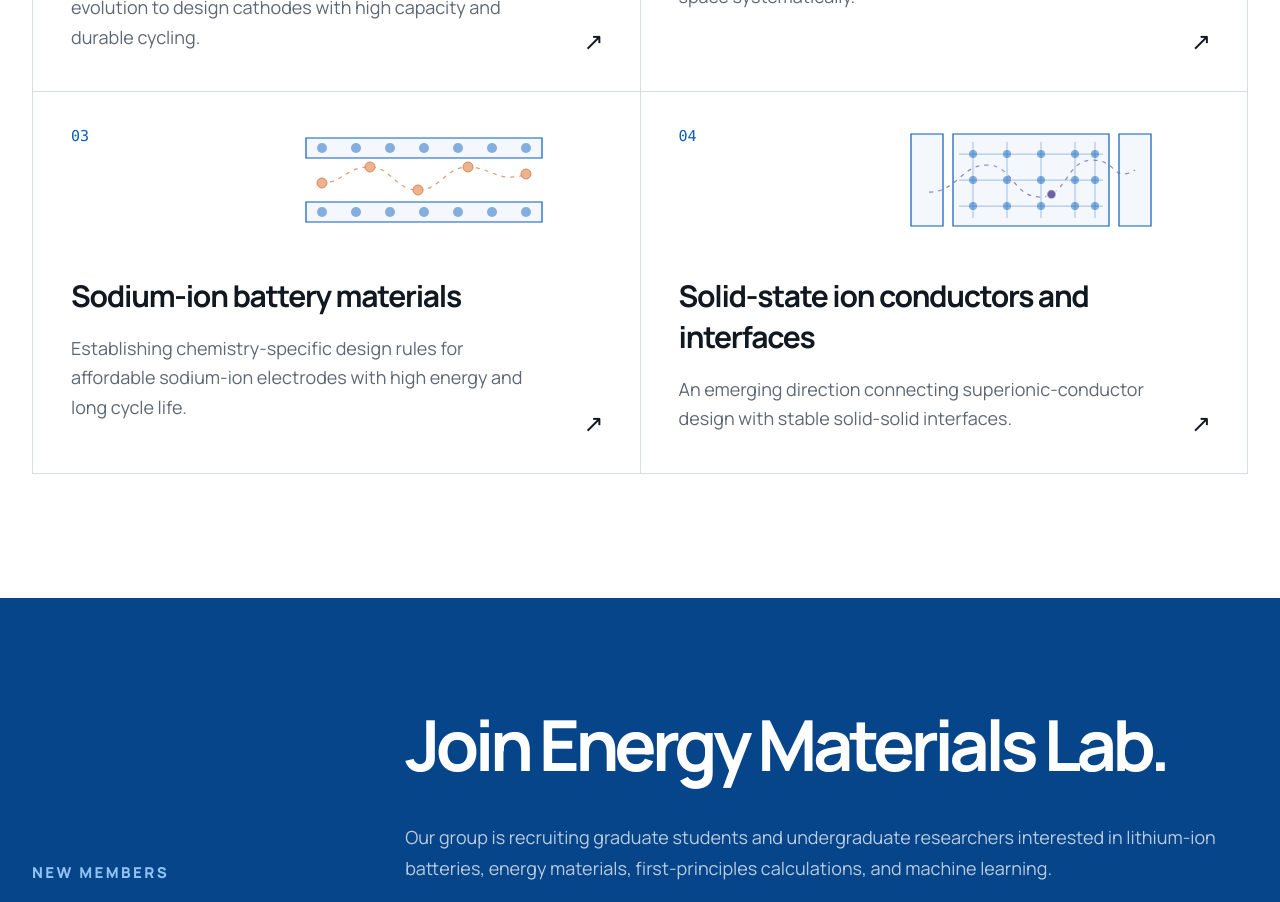
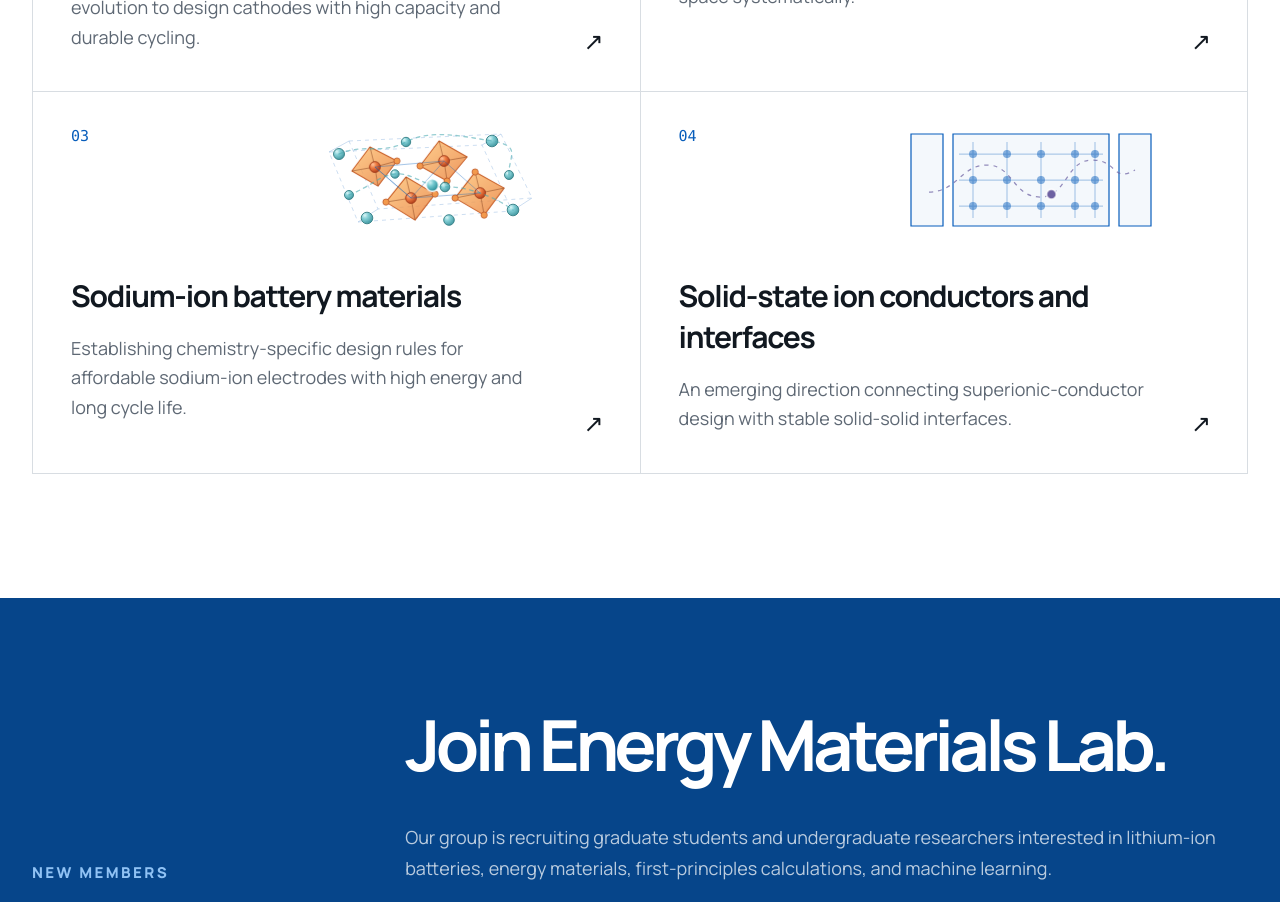
Before and after one commit to Energy-Materials-Laboratory/energy-materials-laboratory.github.io, a Next.js app: page / in a window 1280 px wide. Shown: the part 3200-4102 px from the top of the page. Built offline with nearby package versions, Linux system fonts and the light colour scheme.

Commit message:
Replace sodium-ion animation with NFPP framework
Use an NFPP-inspired polyhedral framework with animated sodium diffusion channels while preserving the other research-area visuals.

```diff
--- a/app/components/ResearchVisual.tsx
+++ b/app/components/ResearchVisual.tsx
@@ -77,28 +77,74 @@ export default function ResearchVisual({ index }: ResearchVisualProps) {
         {...visualProps}
         className="research-visual research-visual-03"
       >
-        <path className="rv-na-slab" d="M12 16H248V36H12Z" />
-        <path className="rv-na-slab" d="M12 80H248V100H12Z" />
-        {[28, 62, 96, 130, 164, 198, 232].map((x) => (
-          <g key={x}>
-            <circle className="rv-na-host" cx={x} cy="26" r="5" />
-            <circle className="rv-na-host" cx={x} cy="90" r="5" />
+        <defs>
+          <linearGradient id="rv-nfpp-polyhedron" x1="0" y1="0" x2="1" y2="1">
+            <stop offset="0" stopColor="#ffc16f" />
+            <stop offset="1" stopColor="#e87930" />
+          </linearGradient>
+          <radialGradient id="rv-nfpp-na" cx="32%" cy="28%" r="72%">
+            <stop offset="0" stopColor="#d5f5f6" />
+            <stop offset=".42" stopColor="#72c8cf" />
+            <stop offset="1" stopColor="#2d8f99" />
+          </radialGradient>
+          <radialGradient id="rv-nfpp-fe" cx="32%" cy="28%" r="72%">
+            <stop offset="0" stopColor="#ffc49d" />
+            <stop offset=".44" stopColor="#ef7c42" />
+            <stop offset="1" stopColor="#b7441e" />
+          </radialGradient>
+        </defs>
+
+        <g className="rv-nfpp-cell">
+          <path className="rv-nfpp-cell-back" d="M55 19L207 12L238 76L84 87Z" />
+          <path className="rv-nfpp-cell-front" d="M35 30L188 23L218 89L64 100Z" />
+          <path className="rv-nfpp-cell-edge" d="M35 30L55 19M188 23L207 12M218 89L238 76M64 100L84 87" />
+        </g>
+
+        <g className="rv-nfpp-framework">
+          <g className="rv-nfpp-polyhedron rv-nfpp-polyhedron-a">
+            <path d="M76 25L103 39L84 64L58 49Z" />
+            <path className="rv-nfpp-polyhedron-lines" d="M81 45L76 25M81 45L103 39M81 45L84 64M81 45L58 49" />
+            <circle className="rv-nfpp-fe" cx="81" cy="45" r="5.4" />
           </g>
-        ))}
-        <path className="rv-na-path" d="M27 61C49 61 52 45 75 45S101 68 124 68S151 45 174 45S205 62 233 52" />
-        {[28, 76, 124, 174, 232].map((x, siteIndex) => (
-          <circle
-            className="rv-na-site"
-            cx={x}
-            cy={[61, 45, 68, 45, 52][siteIndex]}
-            r="5"
-            key={x}
-          />
-        ))}
-        <g className="rv-na-ion">
-          <circle cx="0" cy="0" r="8" />
-          <path d="M-4 0H4M0 -4V4" />
+          <g className="rv-nfpp-polyhedron rv-nfpp-polyhedron-b">
+            <path d="M145 19L173 35L153 59L126 44Z" />
+            <path className="rv-nfpp-polyhedron-lines" d="M150 39L145 19M150 39L173 35M150 39L153 59M150 39L126 44" />
+            <circle className="rv-nfpp-fe" cx="150" cy="39" r="5.4" />
+          </g>
+          <g className="rv-nfpp-polyhedron rv-nfpp-polyhedron-c">
+            <path d="M112 55L141 72L121 98L92 80Z" />
+            <path className="rv-nfpp-polyhedron-lines" d="M117 76L112 55M117 76L141 72M117 76L121 98M117 76L92 80" />
+            <circle className="rv-nfpp-fe" cx="117" cy="76" r="5.4" />
+          </g>
+          <g className="rv-nfpp-polyhedron rv-nfpp-polyhedron-d">
+            <path d="M181 50L210 66L190 93L161 76Z" />
+            <path className="rv-nfpp-polyhedron-lines" d="M186 71L181 50M186 71L210 66M186 71L190 93M186 71L161 76" />
+            <circle className="rv-nfpp-fe" cx="186" cy="71" r="5.4" />
+          </g>
+
+          <path className="rv-nfpp-link" d="M81 45L150 39L186 71L117 76ZM81 45L117 76M150 39L117 76" />
+          {[
+            [103, 39], [126, 44], [153, 59], [141, 72],
+            [92, 80], [161, 76], [181, 50], [190, 93],
+          ].map(([x, y]) => (
+            <circle className="rv-nfpp-p" cx={x} cy={y} r="3.1" key={`${x}-${y}`} />
+          ))}
         </g>
+
+        <g className="rv-nfpp-sites">
+          {[
+            [45, 32, 5.5], [112, 20, 4.7], [198, 19, 5.8],
+            [55, 73, 4.5], [101, 52, 4.2], [151, 65, 4.8],
+            [215, 53, 4.5], [73, 96, 5.8], [155, 98, 5.3], [219, 88, 5.8],
+          ].map(([x, y, radius]) => (
+            <circle className="rv-nfpp-na-site" cx={x} cy={y} r={radius} key={`${x}-${y}`} />
+          ))}
+        </g>
+
+        <path className="rv-nfpp-channel rv-nfpp-channel-a" d="M45 32C70 21 88 33 112 20S167 14 198 19S214 35 215 53" />
+        <path className="rv-nfpp-channel rv-nfpp-channel-b" d="M55 73C78 64 84 54 101 52S133 66 151 65S197 72 219 88" />
+        <circle className="rv-nfpp-na-mobile rv-nfpp-na-mobile-a" cx="0" cy="0" r="7.2" />
+        <circle className="rv-nfpp-na-mobile rv-nfpp-na-mobile-b" cx="0" cy="0" r="6.2" />
       </svg>
     );
   }
--- a/app/globals.css
+++ b/app/globals.css
@@ -608,8 +608,8 @@ summary:focus-visible {
 }
 
 .research-visual-03 {
-  --rv-accent: #d67745;
-  --rv-accent-soft: #edb38f;
+  --rv-accent: #3e9ca5;
+  --rv-accent-soft: #8bd0d5;
 }
 
 .research-visual-04 {
@@ -618,7 +618,6 @@ summary:focus-visible {
 }
 
 .rv-plane,
-.rv-na-slab,
 .rv-electrode,
 .rv-solid-frame {
   fill: rgba(7, 93, 187, .045);
@@ -634,7 +633,6 @@ summary:focus-visible {
 .rv-ion-guide,
 .rv-axis,
 .rv-threshold,
-.rv-na-path,
 .rv-solid-grid,
 .rv-conduction-path {
   fill: none;
@@ -644,7 +642,6 @@ summary:focus-visible {
 }
 
 .rv-ion-guide,
-.rv-na-path,
 .rv-conduction-path {
   stroke: var(--rv-accent);
   stroke-dasharray: 4 5;
@@ -652,7 +649,6 @@ summary:focus-visible {
 }
 
 .rv-tm-node,
-.rv-na-host,
 .rv-solid-node {
   fill: currentColor;
   opacity: .48;
@@ -681,17 +677,12 @@ summary:focus-visible {
   offset-path: path("M130 24C145 76 157 29 174 58S204 80 218 76S235 78 246 78");
 }
 
-.rv-na-ion {
-  offset-path: path("M27 61C49 61 52 45 75 45S101 68 124 68S151 45 174 45S205 62 233 52");
-}
-
 .rv-conducting-ion {
   offset-path: path("M28 70C56 70 60 43 86 43S112 75 139 75S165 38 191 38S211 61 234 48");
 }
 
 .rv-li-ion,
 .rv-energy-point,
-.rv-na-ion,
 .rv-conducting-ion {
   offset-distance: 0%;
   offset-rotate: 0deg;
@@ -803,17 +794,89 @@ summary:focus-visible {
   stroke-width: 1.5;
 }
 
-.rv-na-ion circle {
-  fill: var(--rv-accent);
+.rv-nfpp-cell path {
+  fill: none;
+  stroke: currentColor;
+  stroke-width: 1;
+  opacity: .2;
+}
+
+.rv-nfpp-cell-back,
+.rv-nfpp-cell-front {
+  stroke-dasharray: 4 4;
+}
+
+.rv-nfpp-framework {
+  transform-box: fill-box;
+  transform-origin: center;
+}
+
+.rv-nfpp-polyhedron > path:first-child {
+  fill: url(#rv-nfpp-polyhedron);
+  fill-opacity: .78;
+  stroke: #c85e27;
+  stroke-linejoin: round;
+  stroke-width: 1.05;
+}
+
+.rv-nfpp-polyhedron-lines {
+  fill: none;
+  stroke: rgba(122, 52, 20, .62);
+  stroke-width: .75;
+}
+
+.rv-nfpp-fe {
+  fill: url(#rv-nfpp-fe);
+  stroke: #9f3818;
+  stroke-width: .9;
+}
+
+.rv-nfpp-p {
+  fill: #f39a4d;
+  stroke: #b95326;
+  stroke-width: .75;
+}
+
+.rv-nfpp-link {
+  fill: none;
+  stroke: currentColor;
+  stroke-width: .9;
+  opacity: .42;
+}
+
+.rv-nfpp-na-site,
+.rv-nfpp-na-mobile {
+  fill: url(#rv-nfpp-na);
+  stroke: #1e7078;
+  stroke-width: .95;
+}
+
+.rv-nfpp-na-site {
+  opacity: .76;
+}
+
+.rv-nfpp-channel {
+  fill: none;
+  stroke: #4aaab2;
+  stroke-dasharray: 3.5 4.5;
+  stroke-linecap: round;
+  stroke-width: 1.35;
+  opacity: .58;
+}
+
+.rv-nfpp-na-mobile {
+  offset-distance: 0%;
+  offset-rotate: 0deg;
   stroke: #fff;
   stroke-width: 1.4;
 }
 
-.rv-na-ion path {
-  fill: none;
-  stroke: #fff;
-  stroke-linecap: round;
-  stroke-width: 1.2;
+.rv-nfpp-na-mobile-a {
+  offset-path: path("M45 32C70 21 88 33 112 20S167 14 198 19S214 35 215 53");
+}
+
+.rv-nfpp-na-mobile-b {
+  offset-path: path("M55 73C78 64 84 54 101 52S133 66 151 65S197 72 219 88");
 }
 
 .research-card:hover .research-visual {
@@ -826,7 +889,6 @@ summary:focus-visible {
 }
 
 .research-card:hover .rv-plane,
-.research-card:hover .rv-na-slab,
 .research-card:hover .rv-electrode,
 .research-card:hover .rv-solid-frame {
   fill: rgba(255, 255, 255, .07);
@@ -2359,8 +2421,20 @@ summary:focus-visible {
     animation: rv-dft-nucleus-pulse 3.6s ease-in-out infinite;
   }
 
-  .rv-na-ion {
+  .rv-nfpp-framework {
+    animation: rv-nfpp-breathe 5.8s ease-in-out infinite;
+  }
+
+  .rv-nfpp-na-site {
+    animation: rv-nfpp-site-pulse 4.6s ease-in-out infinite;
+  }
+
+  .rv-nfpp-na-mobile-a {
     animation: rv-path-travel 6.6s ease-in-out infinite;
+  }
+
+  .rv-nfpp-na-mobile-b {
+    animation: rv-path-travel 6.6s 3.3s ease-in-out infinite;
   }
 
   .rv-conducting-ion-a {
@@ -2404,6 +2478,16 @@ summary:focus-visible {
   @keyframes rv-dft-nucleus-pulse {
     0%, 100% { opacity: .5; transform: scale(.86); }
     50% { opacity: 1; transform: scale(1.12); }
+  }
+
+  @keyframes rv-nfpp-breathe {
+    0%, 100% { transform: scale(1); }
+    50% { transform: scale(1.018); }
+  }
+
+  @keyframes rv-nfpp-site-pulse {
+    0%, 100% { opacity: .58; }
+    50% { opacity: .9; }
   }
 }
 
```
